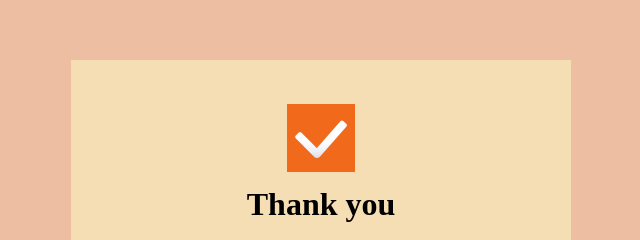
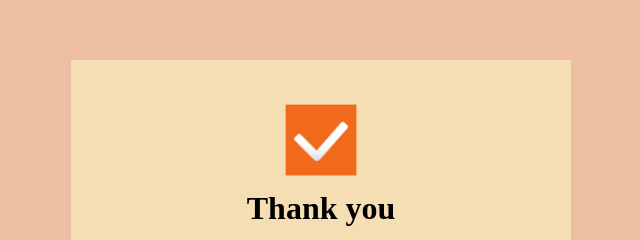
Before and after one commit to Daniel-Oshione/Jenix-thank-you-page, a plain HTML site: page index.html in a window 1280 px wide. Shown: the part 140-380 px from the top of the page, 329-969 px from the left. Drawn offline with Linux system fonts and the light colour scheme.

Commit message:
fixed check img

```diff
--- a/css/style.css
+++ b/css/style.css
@@ -20,6 +20,10 @@
        align-items: center;
        flex-direction: column;
        padding-top: 30px;
+    }
+    .check{
+        width: 100px;
+        object-fit: cover;
     }
     .center button{
         margin-top: 50px;
```
